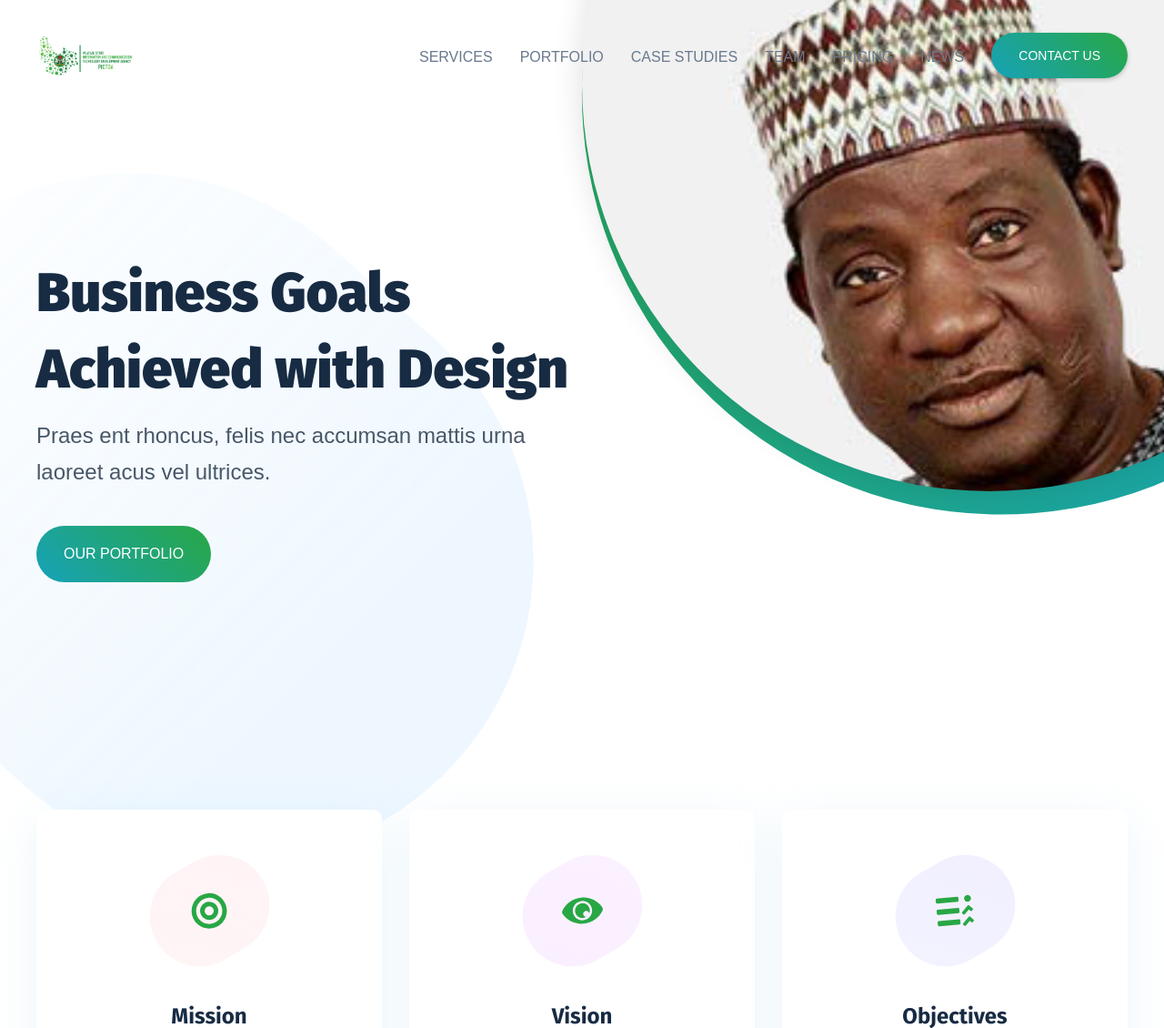
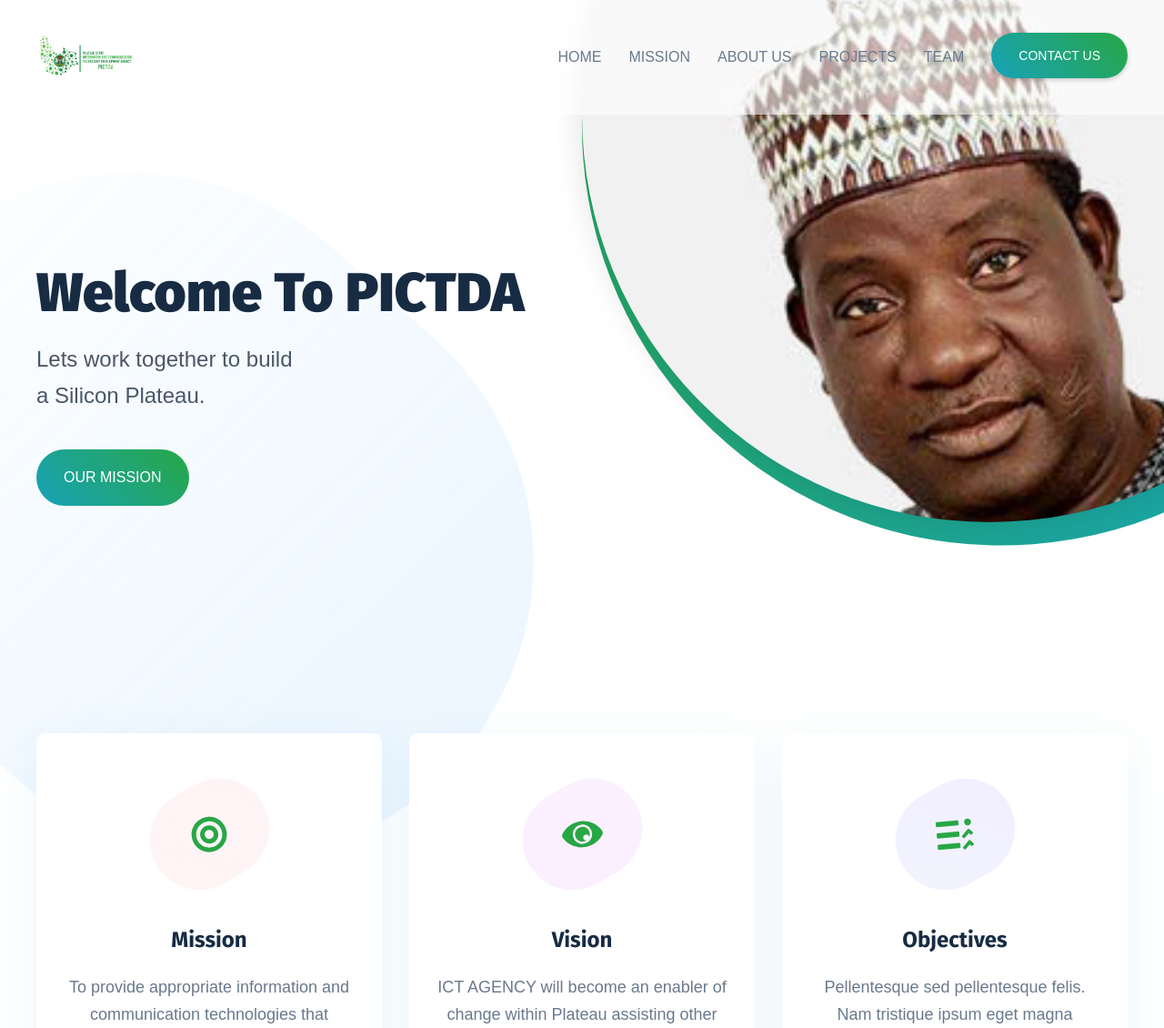
Before and after one commit to ayobuba/pictdaHTML, a PHP site: page / in a window 1280 px wide; the page is wider, and only the part inside the window is pictured. Shown: the top 1130 px of that part at 91% size. Run offline with PHP 8.4, Linux system fonts and the light colour scheme; some libraries are stand-ins or nearby versions; some web fonts are replaced.

Commit message:
a little write-up placeholder from me

```diff
--- a/css/main.css
+++ b/css/main.css
@@ -1670,7 +1670,7 @@
 	left: 0;
 	width: 100%;
 	padding: 30px 15px;
-	background-color: transparent;
+	background-color: #ffffff94;
 	z-index: 99998;
 	-webkit-transition: all .5s;
 	-o-transition: all .5s;
@@ -1851,10 +1851,9 @@
 }
 
 .banner::after {
-	background: #fff url(../images/gorv.jpg) no-repeat;
-	background-size: cover;
-	background-position: 50% 35vh;;
-	top: -46%;
+    background: #fff url(../images/gorv.jpg) no-repeat 50% 35vh;
+    background-size: cover;
+    top: -46%;
 	right: -20%;
 	-webkit-transform: rotate(0deg);
 	-ms-transform: rotate(0deg);
--- a/css/responsive.css
+++ b/css/responsive.css
@@ -57,8 +57,8 @@
 
 @media screen and (min-width: 1600px) {
 	.banner::after {
-		background: #fff url(../images/gorv.jpg) no-repeat;
-		background-size: 93%;
+		background: #fff url(../images/gorv.jpg) no-repeat 50% 35vh;
+		background-size: cover;
 		top: -46%;
 		right: -20%;
 		-webkit-transform: rotate(0deg);
--- a/index.html
+++ b/index.html
@@ -22,7 +22,7 @@
 
     <!-- Page Title
     ======================================== -->
-    <title>Cynic || Trendy HTML Template for Digital Agencies</title>
+    <title>PICTDA || Bringing Tech-Evolution To Life</title>
 
     <!-- links for favicon
     ======================================== -->
@@ -88,25 +88,20 @@
 
             <div class="collapse navbar-collapse" id="navbarNav">
                 <ul class="navbar-nav ml-md-auto typo-color-c align-items-center">
-                    <li class="nav-item active">
-                        <a class="nav-link page-scroll" href="#services">Services
-                            <span class="sr-only">(current)</span>
-                        </a>
+                    <li class="nav-item">
+                        <a class="nav-link page-scroll" href="#top">Home</a>
                     </li>
                     <li class="nav-item">
-                        <a class="nav-link page-scroll" href="#projects">Portfolio</a>
+                        <a class="nav-link page-scroll" href="#services">Mission</a>
                     </li>
                     <li class="nav-item">
-                        <a class="nav-link page-scroll" href="#case-studies">Case Studies</a>
+                        <a class="nav-link page-scroll" href="#about-us">About Us</a>
+                    </li>
+                    <li class="nav-item">
+                        <a class="nav-link page-scroll" href="#projects">Projects</a>
                     </li>
                     <li class="nav-item">
                         <a class="nav-link page-scroll" href="#team">Team</a>
-                    </li>
-                    <li class="nav-item">
-                        <a class="nav-link page-scroll" href="#pricing">Pricing</a>
-                    </li>
-                    <li class="nav-item">
-                        <a class="nav-link page-scroll" href="#news">News</a>
                     </li>
                     <li class="nav-item">
                         <a class="nav-link custom-btn btn-mid grad-style-cd page-scroll" href="#contact">Contact Us</a>
@@ -136,11 +131,10 @@
 
         <div class="container">
             <div class="banner-content">
-                <h1>Business Goals
-                    <br />Achieved with Design</h1>
-                <p class="section-subheading">Praes ent rhoncus, felis nec accumsan mattis urna
-                    <br />laoreet acus vel ultrices.</p>
-                <a href="#projects" class="custom-btn btn-big grad-style-ef page-scroll">OUR PORTFOLIO</a>
+                <h1>Welcome To PICTDA</h1>
+                <p class="section-subheading">Lets work together to build
+                    <br />a Silicon Plateau.</p>
+                <a href="#services" class="custom-btn btn-big grad-style-ef page-scroll">Our Mission</a>
             </div>
             <!-- End of .banner-content -->
         </div>
@@ -240,7 +234,7 @@
     <!-- End of .about-us -->
     <!-- case-study starts
     ======================================= -->
-    <section class="case-study grad-style-ef" id="case-studies">
+    <section class="case-study grad-style-ef" id="projects">
         <svg class="bg-shape shape-case reveal-from-right" xmlns="http://www.w3.org/2000/svg" xmlns:xlink="http://www.w3.org/1999/xlink" width="779px" height="759px">
             <defs>
                 <lineargradient id="PSgrad_04" x1="70.711%" x2="0%" y1="70.711%" y2="0%">
```
